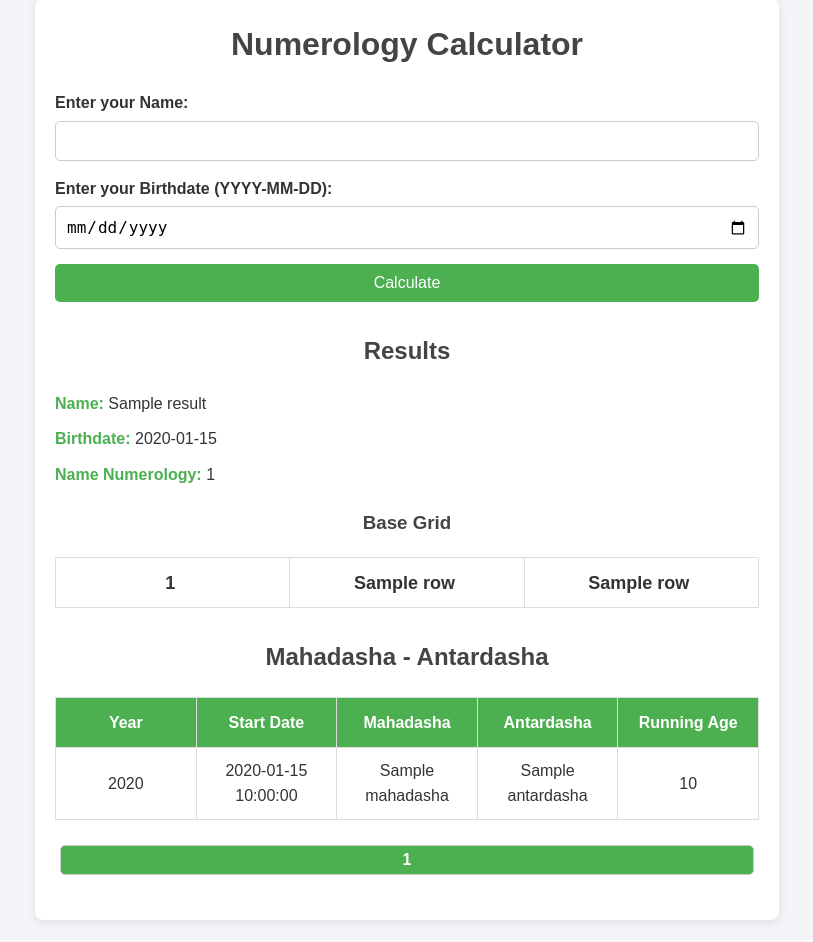
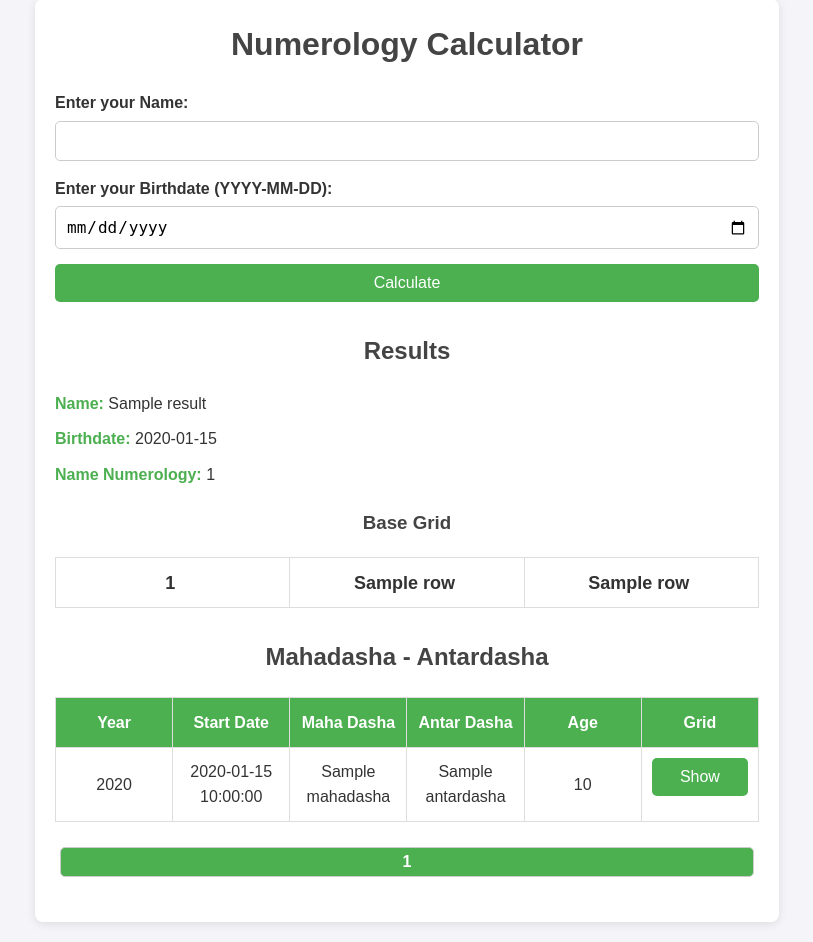
Before and after one commit to atinmathur/numero-app, a FastAPI app: template templates/index.html in a window 1280 px wide. Shown: the part 21-963 px from the top of the page, without its empty margins (233-1046 px from the left). Run offline with FastAPI, Linux system fonts and the light colour scheme; the template is opened without the code that fills it: most values are stand-ins (such as "Sample title", 1, 10 or a date in 2020).

Commit message:
Added show grid button

```diff
--- a/static/styles.css
+++ b/static/styles.css
@@ -113,11 +113,10 @@ table tr:hover {
   background-color: #f1f1f1;
 }
 
-.mahadasha table tr:hover {
-  cursor: pointer;
-  background-color: #4caf50;
-  color: #fff;
-  font-weight: bold;
+.show-grid {
+  display: flex;
+  align-items: center;
+  justify-content: center;
 }
 
 .pagination {
@@ -125,6 +124,7 @@ table tr:hover {
   text-align: center;
   display: flex;
   justify-content: center; /* Align buttons horizontally */
+  align-items: center;
 }
 
 .pagination button {
--- a/templates/index.html
+++ b/templates/index.html
@@ -4,7 +4,7 @@
     <meta charset="UTF-8" />
     <meta name="viewport" content="width=device-width, initial-scale=1.0" />
     <title>Numerology Calculator</title>
-    <link rel="stylesheet" href="/static/styles.css?v=2.0" />
+    <link rel="stylesheet" href="/static/styles.css" />
   </head>
   <body>
     <div class="container">
@@ -53,9 +53,10 @@
             <tr>
               <th>Year</th>
               <th>Start Date</th>
-              <th>Mahadasha</th>
-              <th>Antardasha</th>
-              <th>Running Age</th>
+              <th>Maha Dasha</th>
+              <th>Antar Dasha</th>
+              <th>Age</th>
+              <th>Grid</th>
             </tr>
           </thead>
           <tbody>
@@ -66,6 +67,9 @@
               <td>{{ period.mahadasha }}</td>
               <td>{{ period.antardasha }}</td>
               <td>{{ period.running_age }}</td>
+              <td>
+                <button class="show-grid">Show</button>
+              </td>
             </tr>
             {% endfor %}
           </tbody>
@@ -167,7 +171,7 @@
         paginate();
         const rows = document.querySelectorAll(".mahadasha tbody tr");
         rows.forEach((row) => {
-          row.addEventListener("click", () => {
+          row.querySelector("button").addEventListener("click", () => {
             const year = row
               .querySelector("td:nth-child(1)")
               .textContent.trim();
```
